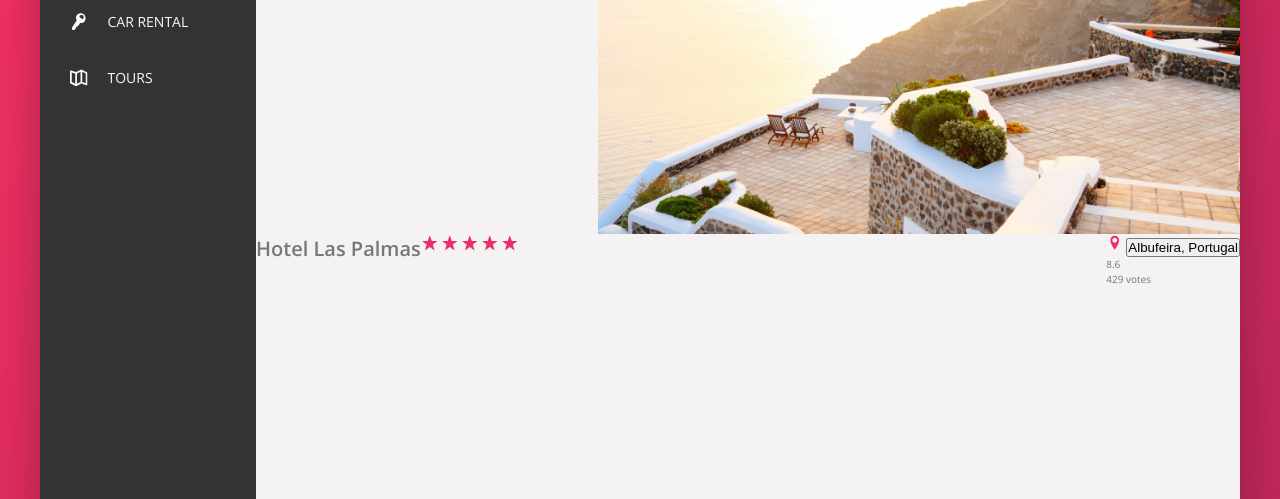
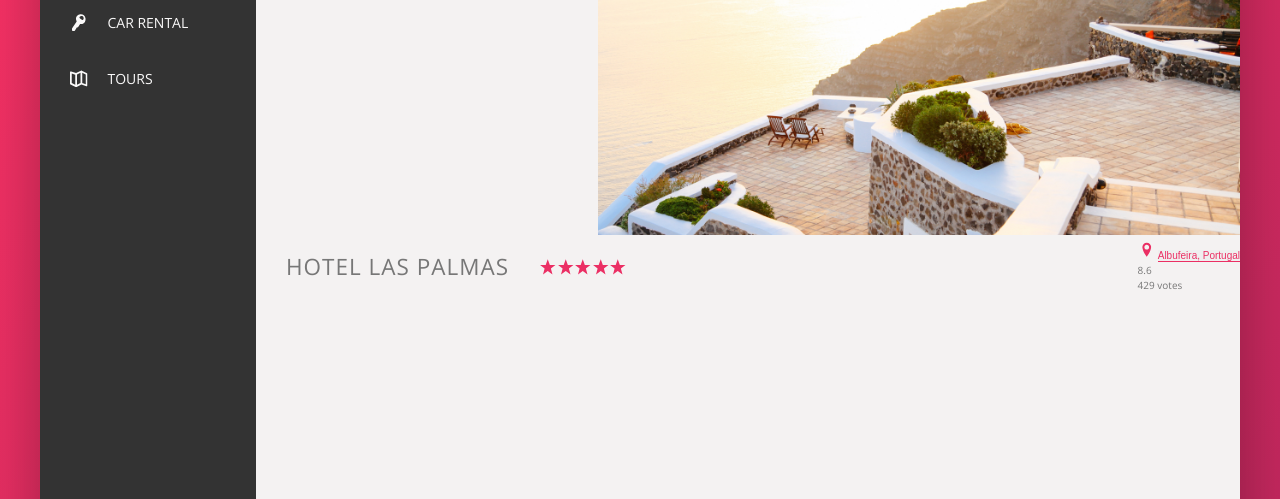
Before and after one commit to BozhidarN7/Basic-Web-Projects, a website: page Trillo/index.html in a window 1280 px wide. Shown: the part 301-800 px from the top of the page. Drawn offline with nearby package versions, Linux system fonts and the light colour scheme.

```diff
--- a/Trillo/sass/_component.scss
+++ b/Trillo/sass/_component.scss
@@ -194,10 +194,19 @@
 
 .overview {
     display: flex;
+    align-items: center;
+    border-bottom: 1px solid var(--color-grey-light-2);
+
     &__heading {
+        font-size: 2.25rem;
+        font-weight: 300;
+        text-transform: uppercase;
+        letter-spacing: 1px;
+        padding: 1.5rem 3rem;
     }
     &__stars {
         margin-right: auto;
+        display: flex;
     }
     &__icon-star,
     &__icon-location {
@@ -214,3 +223,19 @@
     &__rating-count {
     }
 }
+
+//////////////////////////////////////////////
+// BUTTON INLINE
+.btn-inline {
+    border: none;
+    color: var(--color-primary);
+    font-size: inherit;
+    border-bottom: 1px solid currentColor;
+    padding-bottom: 2px;
+    display: inline-block;
+    background-color: transparent;
+
+    &:hover {
+        color: var(--color-grey-dark-1);
+    }
+}
--- a/Trillo/sass/_layout.scss
+++ b/Trillo/sass/_layout.scss
@@ -10,7 +10,7 @@
     font-size: 1.4rem;
     height: 7rem;
     background-color: #fff;
-    border-bottom: var(--color-grey-light-1);
+    border-bottom: 1px solid var(--color-grey-light-2);
     display: flex;
     justify-content: space-between;
     align-items: center;
```
Also changed, not shown: Trillo/css/style.css.
